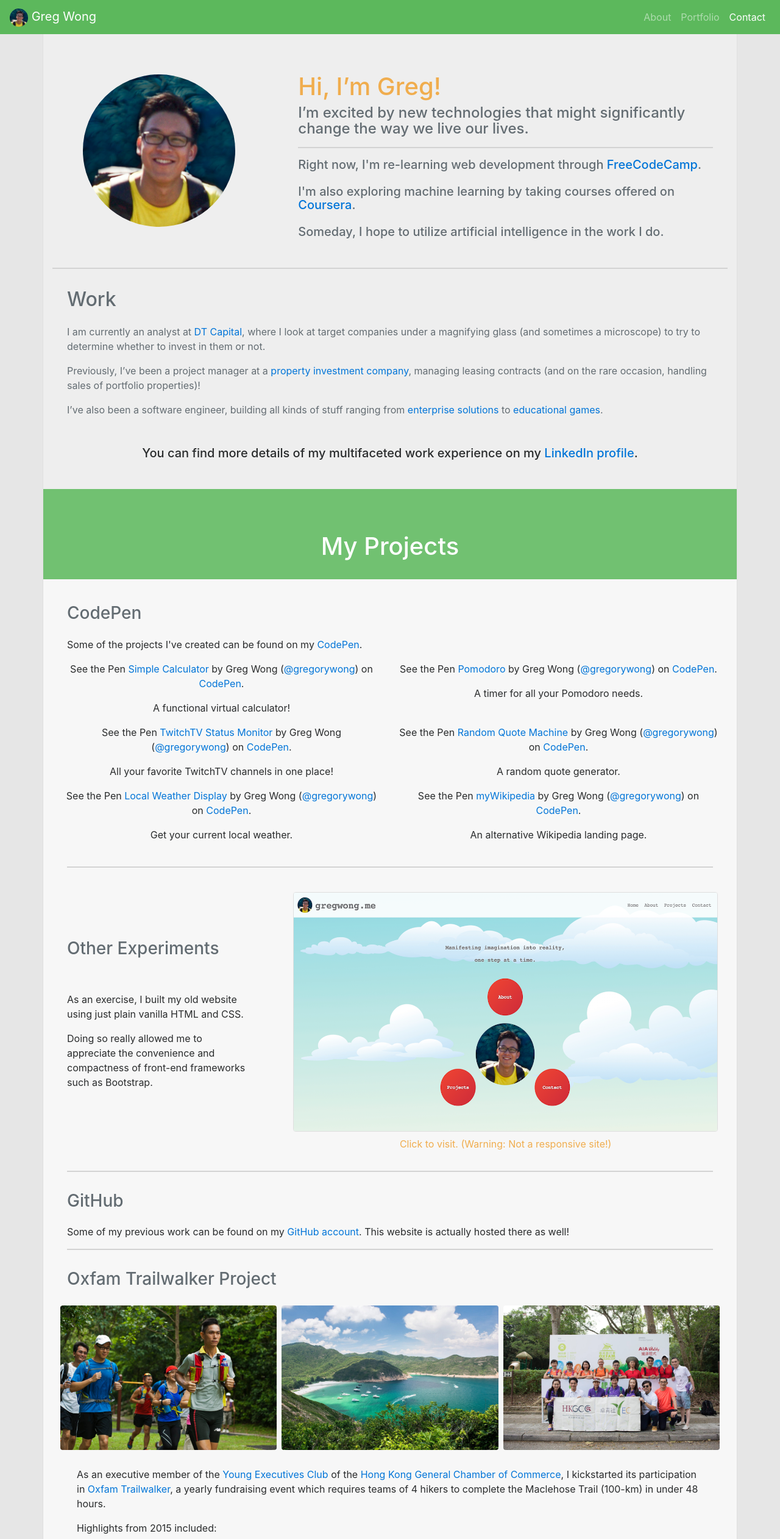
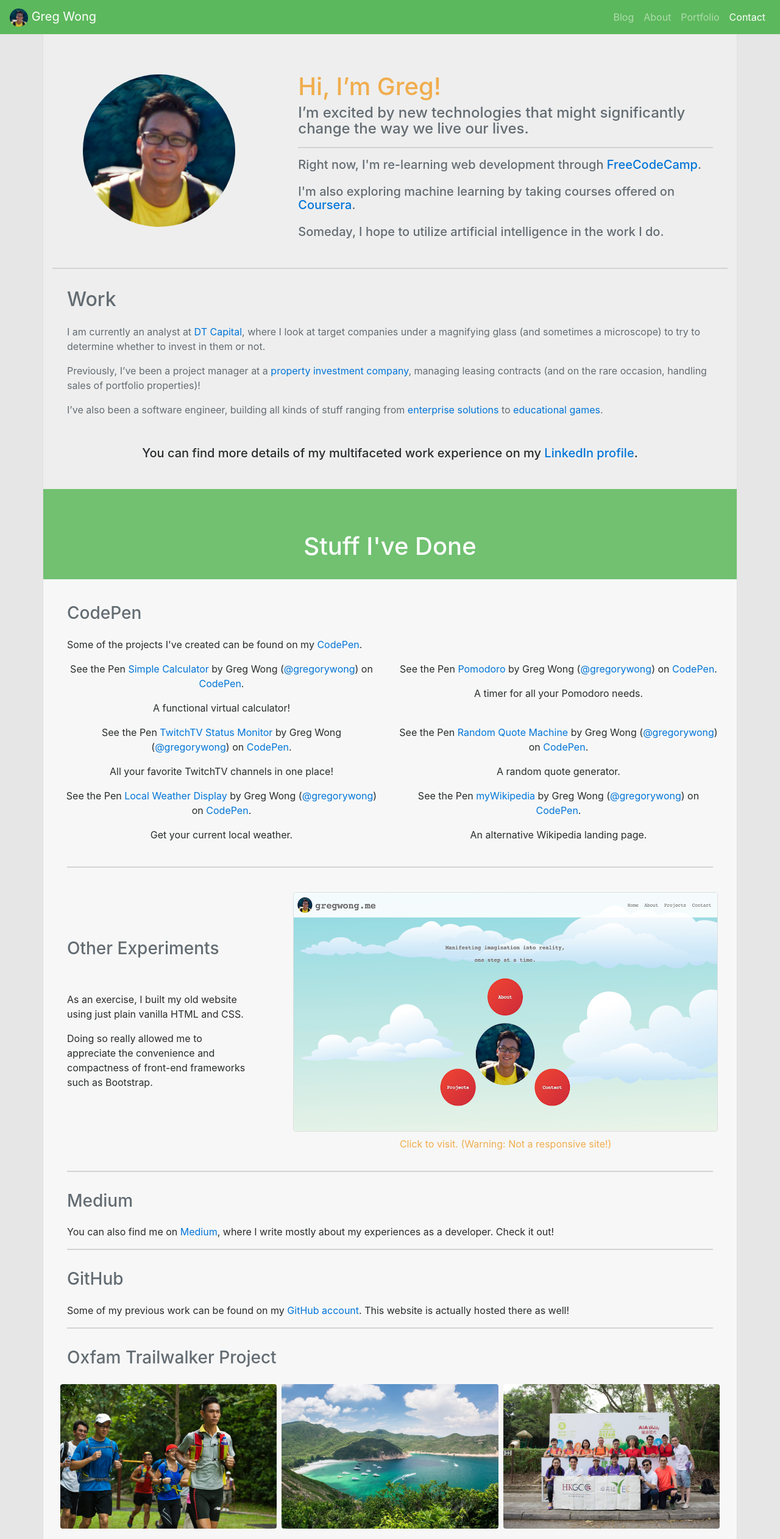
Before and after one commit to gregorywong/gregwong, a plain HTML site: page index.html in a window 1280 px wide. Shown: the top 2524 px of the page at 61% size. Drawn offline with nearby package versions, Linux system fonts and the light colour scheme; a script that the page names is missing.

Commit message:
Linked to Medium

```diff
--- a/index.html
+++ b/index.html
@@ -40,6 +40,8 @@
     <div class="collapse navbar-collapse justify-content-end" id="navbarSupportedContent">
       <div id="navs">
         <ul class="nav navbar-nav">
+          <li class="nav-item">
+            <a class="nav-link" href="https://medium.com/@gregory.lt.wong" target="_blank">Blog</a>
           <li class="nav-item">
             <a class="nav-link" href="#about">About</a>
           </li>
@@ -116,7 +118,7 @@
 <div class="container pt-5 portfolio light-side-border">
   <div class="row justify-content-center py-4">
     <div class="col-6 text-center">
-      <h1 class="text-white">My Projects</h1>
+      <h1 class="text-white">Stuff I've Done</h1>
     </div>
   </div>
   <!--
@@ -206,6 +208,11 @@
   <div class="row bg-faded">
     <div class="col-12">
       <div class="px-4">
+        <hr>
+        <h3 class="text-muted text-center text-md-left py-3">Medium</h3>
+        <p>
+          You can also find me on <a href="https://medium.com/@gregory.lt.wong" target="_blank">Medium</a>, where I write mostly about my experiences as a developer. Check it out!
+        </p>
         <hr>
         <h3 class="text-muted text-center text-md-left py-3">GitHub</h3>
         <p>
--- a/script.js
+++ b/script.js
@@ -1,3 +1,8 @@
 $('.nav-link').on('click', function(){
     $('.navbar-collapse').collapse('hide');
 });
+
+// to prevent external linking navbar links from changing colors after being clicked
+$('.nav-link').on("focus", function() {
+  $(this).blur();
+});
```
